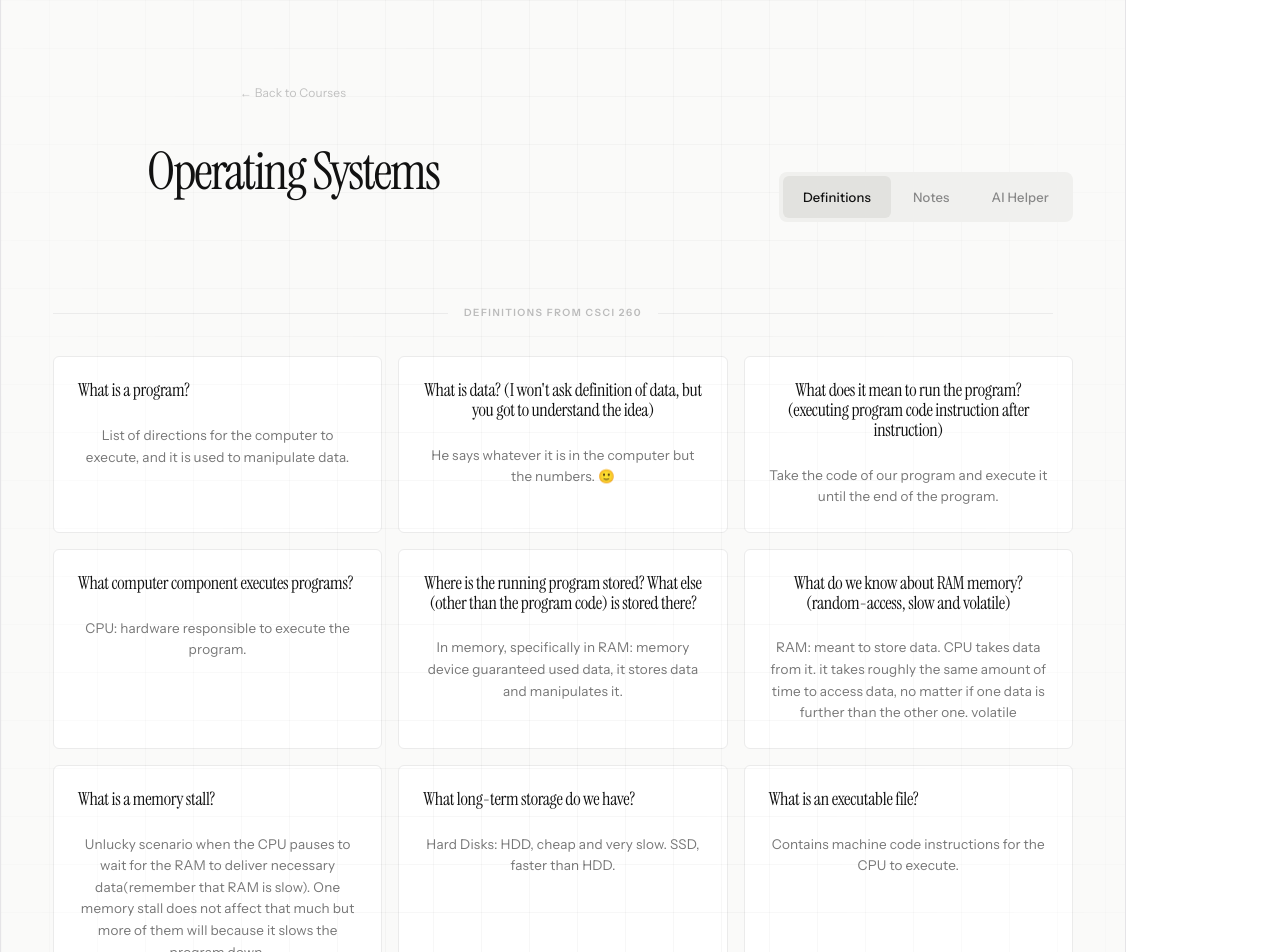
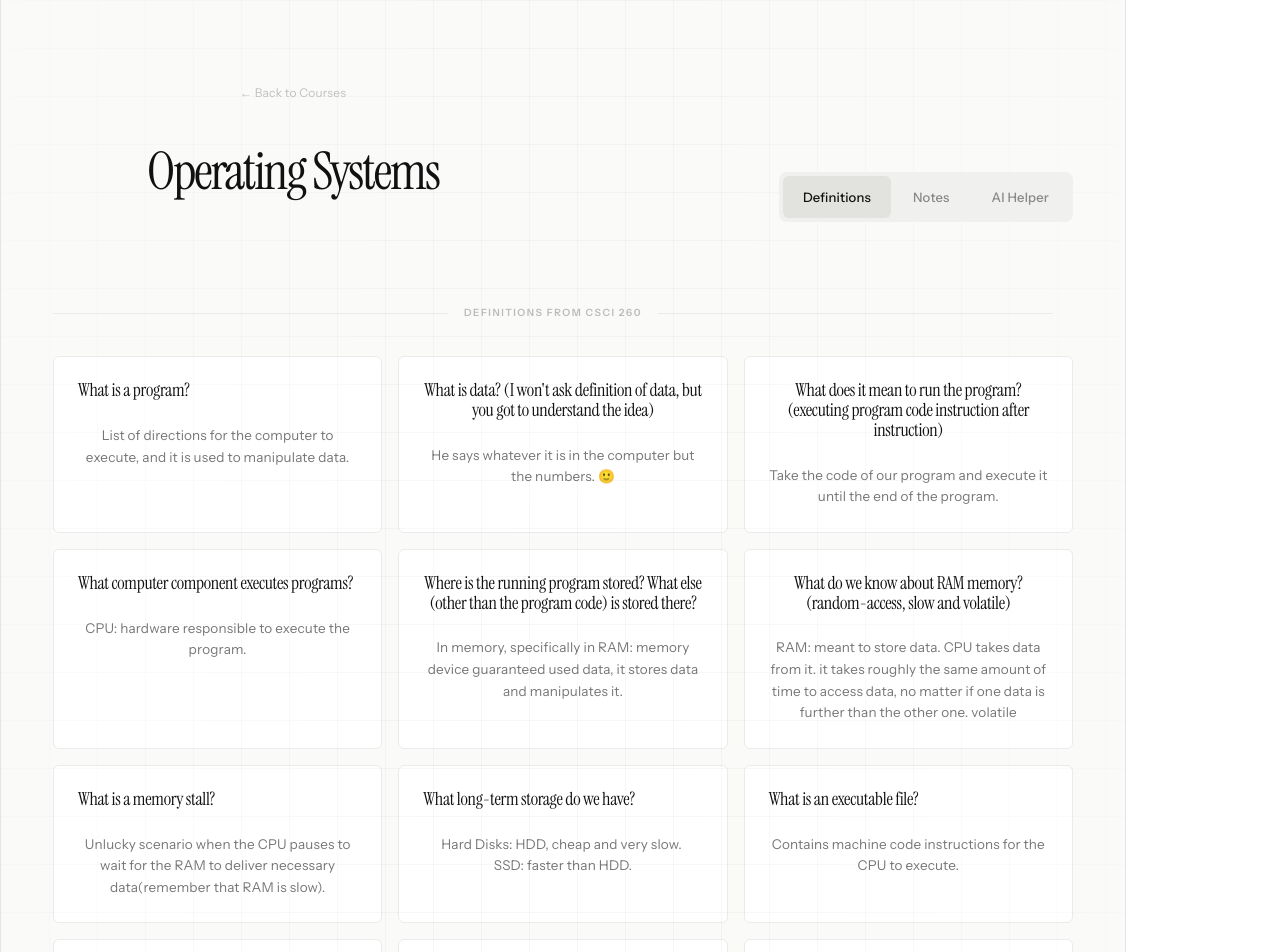
Before and after one commit to fabiolaliwu/StudyBuddy, a React (Vite) app in the folder StudyBuddy/: page /os in a window 1280 px wide. Shown: the top 952 px of the page. Built offline with nearby package versions, Linux system fonts and the light colour scheme.

Commit message:
updated some definitions

```diff
--- a/StudyBuddy/src/pages/OS/OS.jsx
+++ b/StudyBuddy/src/pages/OS/OS.jsx
@@ -12,14 +12,14 @@ function OS() {
     { q: "What computer component executes programs?", a: "CPU: hardware responsible to execute the program." },
     { q: "Where is the running program stored? What else (other than the program code) is stored there?", a: "In memory, specifically in RAM: memory device guaranteed used data, it stores data and manipulates it." },
     { q: "What do we know about RAM memory? (random-access, slow and volatile)", a: "RAM: meant to store data. CPU takes data from it. it takes roughly the same amount of time to access data, no matter if one data is further than the other one. volatile" },
-    { q: "What is a memory stall?", a: "Unlucky scenario when the CPU pauses to wait for the RAM to deliver necessary data(remember that RAM is slow). One memory stall does not affect that much but more of them will because it slows the program down." },
-    { q: "What long-term storage do we have?", a: "Hard Disks: HDD, cheap and very slow. SSD, faster than HDD." },
+    { q: "What is a memory stall?", a: "Unlucky scenario when the CPU pauses to wait for the RAM to deliver necessary data(remember that RAM is slow)." },
+    { q: "What long-term storage do we have?", a: "Hard Disks: HDD, cheap and very slow. \nSSD: faster than HDD." },
     { q: "What is an executable file?", a: "Contains machine code instructions for the CPU to execute." },
     { q: "How speed of CPU, RAM and hard disk compare to each other?", a: "CPU > RAM > hard disks" },
     { q: "What is cache memory? What is its purpose?", a: "Memory device that makes interaction between the CPU and the RAM memory faster. This is because CPU checks cache memory first to look for what it needs, if it does not contain what CPU needs then it goes to RAM. Cache memory stores the most recent data instructions used." },
     { q: "What is ROM memory? What does it store?", a: "It is read-only memory and it is a separate device/chip that stores programs necessary to start the computer. When the computer starts/ it is on, the CPU starts fetching information from the ROM" },
     { q: "What is a machine cycle?", a: "It is a sequence of steps that the CPU goes through in order to execute a single instruction." },
-    { q: "What are the basic steps of a machine cycle? (we mentioned 3 basic steps)", a: "Fetching: take the instruction / copying memory from the CPU. Decode: prepare the CPU to execute. Execute: do what the instruction says. Write-back: the execution is placed somewhere." },
+    { q: "What are the basic steps of a machine cycle? (we mentioned 3 basic steps)", a: "Fetching: take the instruction / copying memory from the CPU. \nDecode: prepare the CPU to execute. \nExecute: do what the instruction says. \nWrite-back: the execution is placed somewhere." },
     { q: "What Frequency measures? What is the measurement unit of frequency? (Hz = times/second)", a: "Hertz: 1 time/second. Frequency measures how many signal CPU clocks per second." },
     { q: "What is a CPU clock? What is CPU frequency?", a: "Device in the CPU that generates synchronization pulses/signals. If the signal arrives, then it does the unit of work." },
     { q: "What is a CPU core? What does \"quad-core CPU\", \"octa-core CPU\" mean ?", a: "CPU cores are little CPUs inside of a CPU/ Small individual CPU/subCPU inside of a CPU. quad-core = CPU has 4 subCPUs inside it. octa-core = CPU has 8 subCPUs inside it." },
@@ -41,10 +41,10 @@ function OS() {
     { q: "How can we execute programs written in higher-level languages?", a: "We use a compiler to translate high-level languages into machine language." },
     { q: "What is a compiler? What are compiler advantages?", a: "Program that translates programming languages to machine language. Advantage: fast." },
     { q: "What is an interpreter? What are interpreter advantages?", a: "Programs that run in the CPU or use the CPU and it takes the course code/ script and does what it says. Advantage: portable." },
-    { q: "What is the classic picture of program layout in memory?", a: "Stack (grows down): local variables, saved registers, return addresses, function parameters, basically used for function purposes. Heap (grows up): dynamic allocation, Data Section (global/static), Text Section (program code)." },
+    { q: "What is the classic picture of program layout in memory?", a: "Stack (grows down): local variables, saved registers, return addresses, function parameters, basically used for function purposes. \nHeap (grows up): dynamic allocation \nData Section (global/static) \nText Section (program code)." },
     { q: "Is there a single section for all programs or does each have its own?", a: "Each one has its own sections. Stacks are never shared." },
     { q: "What do we mean by “stack is fast, heap is slow”?", a: "Memory allocation is faster in stack because it is continuous; heaps are fragmented. Reading/writing time is similar." },
-    { q: "What is a static array vs dynamic array?", a: "Static: size fixed at compilation. Dynamic: size determined at run time." },
+    { q: "What is a static array vs dynamic array?", a: "Static: size fixed at compilation. \nDynamic: size determined at run time." },
     { q: "What unit fits best for stack size limit (kB, MB, GB)?", a: "Usually measured in MB (e.g., 8 MB to 32 MB)." },
     { q: "What is stack overflow? How does it happen?", a: "Program crashes when stack exceeds size imposed by the OS. Common ways: large static arrays and deep recursion." },
     { q: "What is the mechanism of stack overflow by the deep recursion?", a: "Recursion functions because if the recursive function goes very deep then it causes stack overflow because it keeps stacking the same function until it stops/ no place to keep stacking."}
@@ -60,7 +60,7 @@ function OS() {
   },
   {
     q: "List of operating systems functions. For each item on this list, be ready to give a short description.",
-    a: "Executing programs: OS has control loading the program from RAM, schedule them for execution until it is complted\nCPU management: The OS controls the time of the program. \nRAM management: Keeps track of memory usage, allocates and deallocates memory to processes, and prevents conflicts or memory leaks.\nI/O management: The OS handles I/O operations, buffering, and device drivers to ensure smooth data transfer.\nStorage management: OS deals with the management of the storage devices, programs do not do it. \nNetwork management: send and receive data from a network. \nSecurity: It is not only about making people not able to hack it. Controlling access rights from users. It makes sure that you do not alternate computer settings and controls the logins and passwords. When connecting a camera to a computer, it has to go through the OS to get permission. OS might have no problem with it but also might prompt and ask the user to give application permission. \nUser Interface: OS provides you with all kinds of tools, you interact with the computer to manage the computer. \nProcess communication: (IPC) is when we have multiple applications running on our computer, they “talk to each other” like sending files through the OS."
+    a: "Executing programs: OS has control loading the program from RAM, schedule them for execution.\nCPU management: The OS controls the time of the program. \nRAM management: Keeps track of memory usage, allocates and deallocates memory to processes, and prevents conflicts or memory leaks.\nI/O management: The OS handles I/O operations, buffering, and device drivers to ensure smooth data transfer.\nStorage management: OS deals with the management of the storage devices, programs do not do it. \nNetwork management: send and receive data from a network. \nSecurity: It is not only about making people not able to hack it. Controlling access rights from users. It makes sure that you do not alternate computer settings and controls the logins and passwords. When connecting a camera to a computer, it has to go through the OS to get permission. OS might have no problm with it but also might prompt and ask the user to give application permission. \nUser Interface: OS provides you with all kinds of tools, you interact with the computer to manage the computer. \nProcess communication: (IPC) is when we have multiple applications running on our computer, they “talk to each other” like sending files through the OS."
   },
   {
     q: "What is multitasking? How is it arranged?",
```
